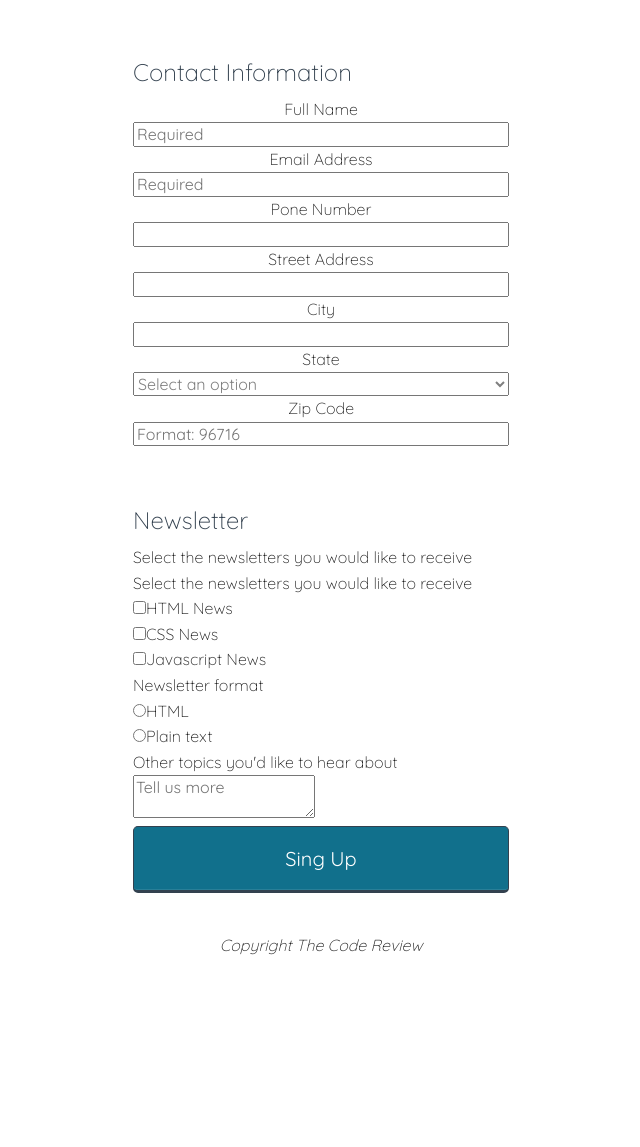
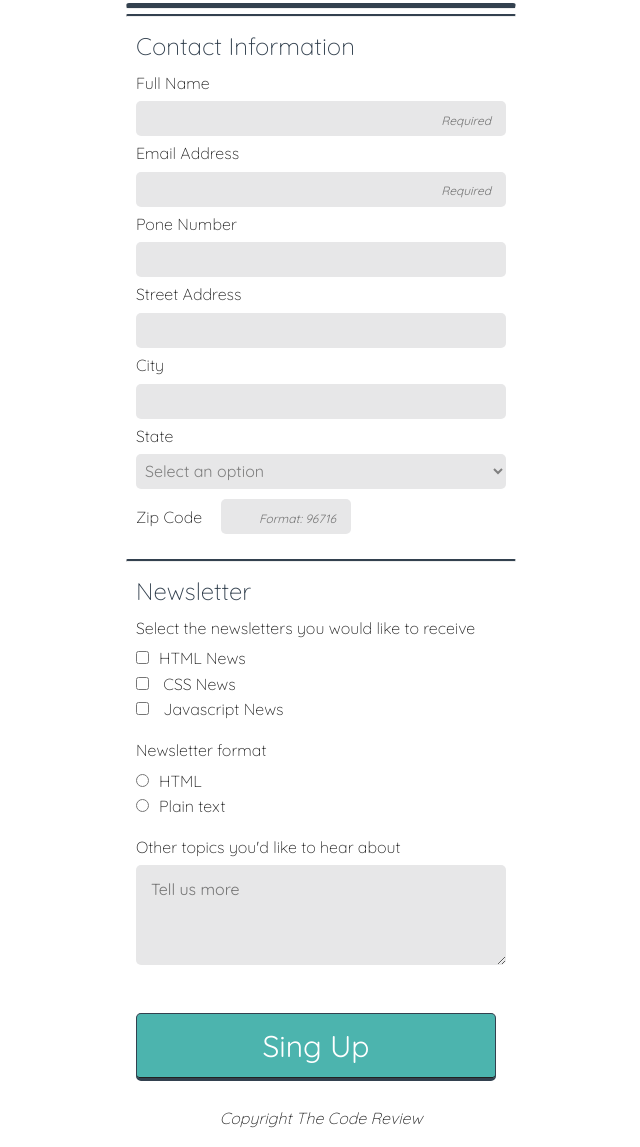
Before and after one commit to diego-ggv/techdegree-project-3, a plain HTML site: page index.html in a window 1280 px wide. Shown: the part 279-1426 px from the top of the page, without its empty margins (319-959 px from the left). Before the commit the page ends 1252 px from the top, so only its background shows below. Drawn offline with Linux system fonts and the light colour scheme; a web font is replaced by a local one.

Commit message:
add input and label css styles

```diff
--- a/css/styles.css
+++ b/css/styles.css
@@ -5,7 +5,6 @@
 @font-face {
     font-family: 'Quicksand', sans-serif;
 }
-
 /* Base Element Styles */
 * {
     box-sizing: border-box;
@@ -24,8 +23,9 @@ h2 {
 }
 p {
    font-size: 1.1em;
-    margin-bottom: 1.1em;
+    margin: 5px 0;
     color: #212121;
+    padding: 0 15px;
 }
 h1 {
     font-size: 2.5em;
@@ -44,54 +44,85 @@ legend {
     width: 100%;
     color: #33414f;
     font-size: 1.5em;
-    padding-top: 25px;
-    background-color: none;
-
+    padding-top: 5px;
+    padding-bottom: 5px;
 }
 fieldset {
     width: 100%;
     border: none;
-    margin-top: 15px;
-    margin-bottom: 20px;
-
-}
-button {
-    padding: 20px 40px 20px 40px;
-    color: #ffffff;
-    background-color: #11708c;
-    font-size: 20px;
-    font-style: normal;
-    border-radius: 5px;
-    width: 100%;
-    border: 2px solid #33414f;
-    border-width: 1px 1px 3px;
-    box-shadow: 0 -1px 0 rgba(255,255,255,0.1) inset;
-    margin-bottom: 10px;
-
+    margin: 0 auto 20px;
+    padding: 0 15px 0 15px;
+;
 }
 i {
     text-align: center;
     display: block;
-    margin-bottom: 15px;
+    margin: 15px auto 15px;
+}
+input,
+select,
+button {
+    cursor: pointer;
+}
+textarea {
+    overflow: scroll;
+    width: 100%;
+    height: 100px;
+    border-radius: 5px;
+    background-color: #e7e7e8;
+    border: none;
+    padding: 10px;
 }
  /*Base Layouts Styles */
-.thick-line {
+.bttn {
+    width: 90%;
+    padding: 15px 20px 15px 20px;
+    color: #ffffff;
+    background-color: #4cb4ae;
+    font-size: 30px;
+    font-style: normal;
+    border-radius: 5px;
+    border: solid #33414f;
+    border-width: 1px 1px 3px;
+    box-shadow: 0 -1px 0 #212121 inset;
+    margin: 5px 15px 10px 15px;
+}
+.bttn:hover {
+    opacity: .75;
+}
+hr.thick-line {
     border-top: 5px solid #33414f;
+    border-radius: 5px;
     display: block;
     margin: 5px;
-    /*width: 100%;*/
+    box-sizing: border-box;
 }
-.thin-line {
+hr.thin-line {
     border-top: 2px solid #33414f;
-    display: block;
-    margin: 0;
-    /*width: 100%;*/
+    border-radius: 3px;
+    box-sizing: border-box;
+    margin: 5px;
 }
-
 .logo {
     background: #33414f;
-    padding: 15px;
+    padding: 10px 5px 10px 5px;
     color: #ffffff;
+}
+input:focus,
+textarea:focus {
+    background: #efefff;
+}
+input::placeholder {
+    text-align: right;
+    font-style: italic;
+    font-size: 12px;
+    padding-right: 10px;
+}
+textarea::placeholder {
+    padding: 5px;
+}
+.error {
+    background-color: crimson;
 }
 
 
@@ -100,13 +131,25 @@ i {
     max-width: 400px;
     margin: 10px auto;
     text-align: center;
-    /*border-bottom: 5px solid #33414f;*/
+}
+.spacer {
+    margin: 5px 0 10px 0;
+    padding-bottom: 5px;
+}
+[type="radio"],
+[type="checkbox"]{
+    margin-right: 10px;
+}
 
-
-}
-.container-contact {
-    display: flex;
-    flex-direction: column;
+div[class="field"] input, select {
+    width: 100%;
+    border-radius: 5px;
+    background-color: #e7e7e8;
+    border: none;
+    font-size: 16px;
+    height: 35px;
+    margin: 5px 0;
+    padding: 5px 5px;
 }
 
 /* Media Queries */
@@ -114,4 +157,15 @@ i {
     body {
         padding-top: 20px;
     }
+    #zip {
+        width: 35%;
+        margin-left: 15px;
+    }
+    /*div[class=".container"] > label {*/
+    /*    display: flex;*/
+    /*    flex-direction: row;*/
+    /*    !*flex-wrap: wrap;*!*/
+    /*    justify-content: space-evenly;*/
+    /*}*/
+
 }
--- a/index.html
+++ b/index.html
@@ -12,12 +12,12 @@
         select:invalid {
             color: gray;
         }
+
         option {
             color: #212121;
         }
     </style>
 </head>
-
 <body>
 <header>
     <div class="logo">
@@ -28,33 +28,42 @@
         <p>Get the latest news on how your code is doing right in your inbox</p>
     </div>
 </header>
-
 <main>
     <!--    form goes here -->
     <form action="index.html" method="post">
         <div>
+            <hr class="thick-line">
+            <hr class="thin-line">
             <fieldset>
                 <legend>Contact Information</legend>
-                <div class="container-contact">
+                <div class="field">
+                    <div>
                         <label for="username">Full Name</label>
-                    <input type="text" id="username" name="user-full-name"
+                        <input class="field" type="text" id="username"
+                               name="user-full-name"
                                placeholder="Required" required>
-
+                    </div>
+                    <div>
                         <label for="email">Email Address</label>
-                    <input type="email" id="email" name="user-email"
+                        <input class="field" type="email" id="email" name="user-email"
                                placeholder="Required" required>
+                    </div>
                     <!--todo: format for phone number-->
+                    <div>
                         <label for="phone">Pone Number</label>
-                    <input type="tel" id="phone" name="user-phone">
-
+                        <input class="field" type="tel" id="phone" name="user-phone">
+                    </div>
+                    <div>
                         <label for="address">Street Address</label>
-                    <input type="text" id="address" name="user-address">
-
+                        <input class="field" type="text" id="address" name="user-address">
+                    </div>
+                    <div>
                         <label for="city">City</label>
-                    <input type="text" id="city" name="user-city">
-
+                        <input class="field" type="text" id="city" name="user-city">
+                    </div>
+                    <div>
                         <label for="state">State</label>
-                    <select id="state" name="user-state" required>
+                        <select class="field" id="state" name="user-state" required>
                             <option value="" disabled selected hidden>Select an
                                 option
                             </option>
@@ -110,20 +119,21 @@
                             <option value="WI">Wisconsin</option>
                             <option value="WY">Wyoming</option>
                         </select>
-
+                    </div>
+                    <div>
                         <label for="zip">Zip Code</label>
-                    <input type="number" id="zip" name="user-zipcode"
+                        <input class="field" type="text" id="zip" name="user-zipcode"
+                               pattern="[0-9]*"
                                placeholder="Format: 96716">
                     </div>
-
+                </div>
             </fieldset>
-
+            <hr class="thin-line">
             <fieldset>
                 <legend>Newsletter</legend>
-                <label>Select the newsletters you would like to receive</label>
-                <div>
-                    <label>Select the newsletters you would like to
+                <label class="spacer">Select the newsletters you would like to
                     receive</label>
+                <div class="spacer">
                     <div>
                         <input type="checkbox" id="html-news" value="html-news"
                                name="newsletters"><label for="html-news">HTML
@@ -131,17 +141,17 @@
                     </div>
                     <div>
                         <input type="checkbox" id="css-news" value="css-news"
-                               name="newsletters"><label for="css-news">CSS
-                        News</label>
+                               name="newsletters">
+                        <label for="css-news">CSS News</label>
                     </div>
                     <div>
                         <input type="checkbox" id="js-news" value="js-news"
-                               name="newsletters"><label for="js-news">Javascript
-                        News</label>
+                               name="newsletters">
+                        <label for="js-news">Javascript News</label>
                     </div>
                 </div>
-                <div>
                 <label>Newsletter format</label>
+                <div class="spacer">
                     <div>
                         <input type="radio" id="html" value="html"
                                name="news-format"><label for="html">HTML</label>
@@ -152,17 +162,14 @@
                         text</label>
                     </div>
                 </div>
-                <div>
-                    <label for="comments">Other topics you'd like to hear
-                        about</label>
+                <label class="spacer" for="comments">Other topics
+                    you'd like to hear about</label>
+                <div class="spacer">
                     <textarea id="comments" name="user-comments"
                               placeholder="Tell us more"></textarea>
                 </div>
-                <div>
-                    <button type="submit">Sing Up</button>
-                </div>
-
             </fieldset>
+            <button class="bttn" type="submit">Sing Up</button>
         </div>
     </form>
 </main>
```
Lines whose indentation alone changed are shown as unchanged.
